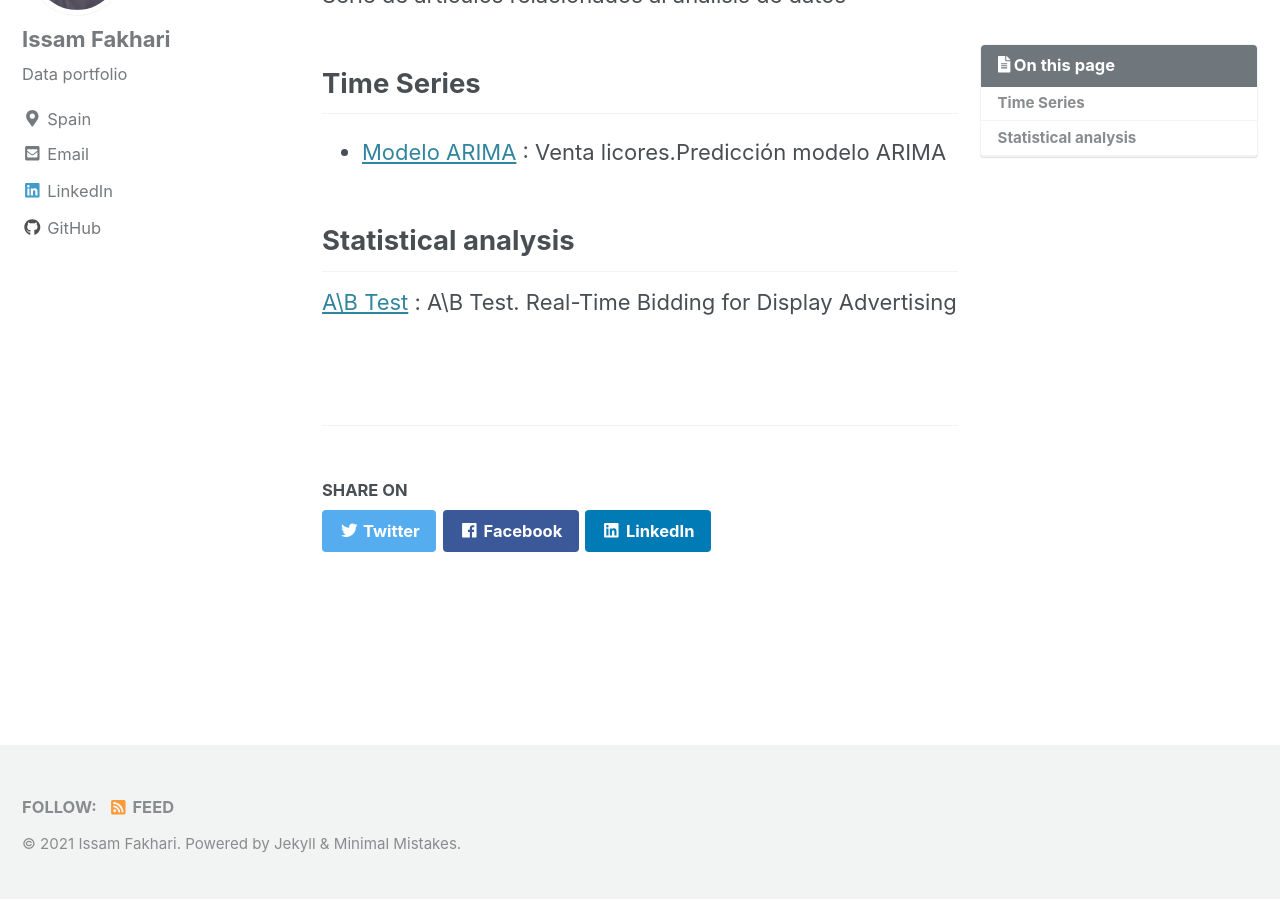
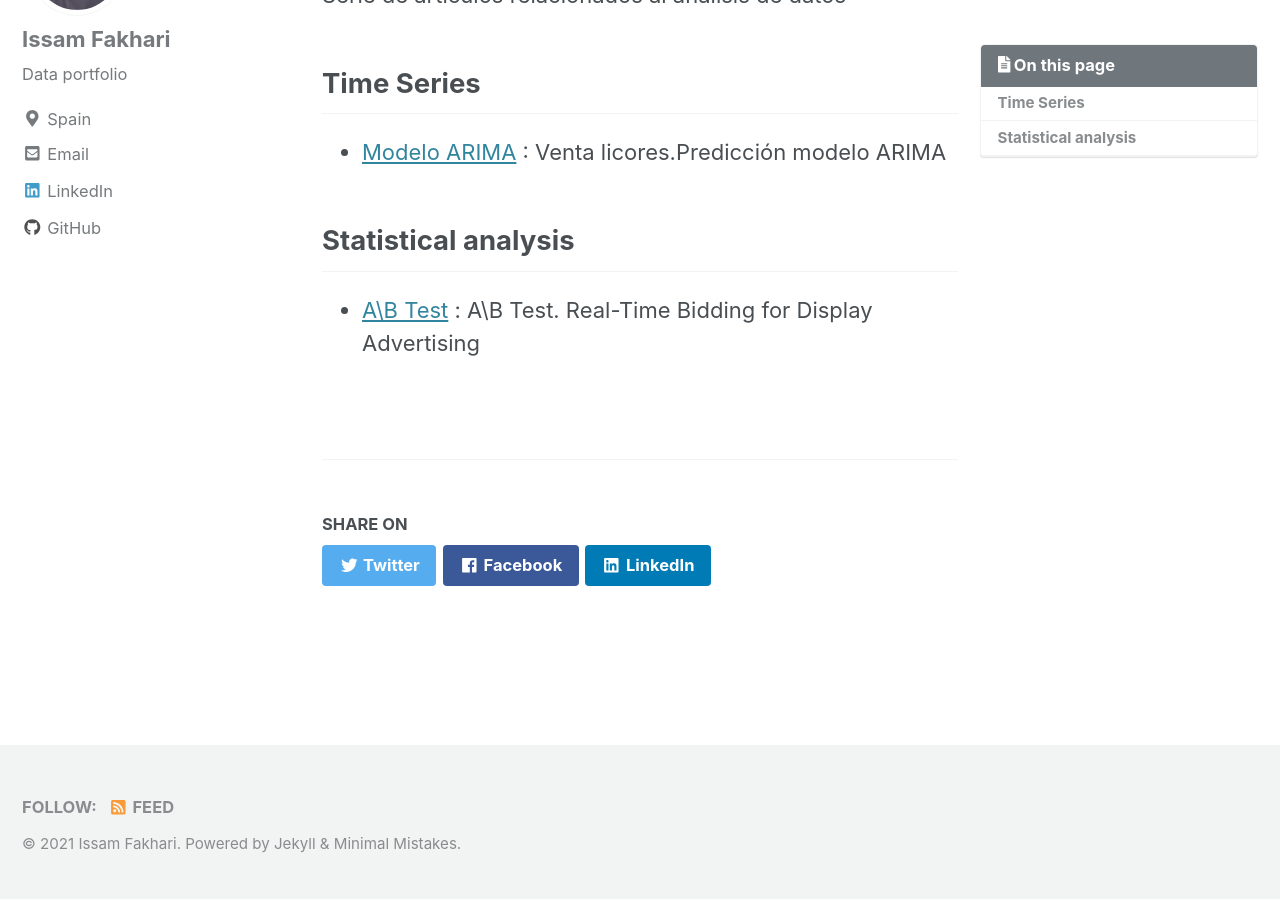
Before and after one commit to IssamFakhari/issamfakhari.github.io, a Jekyll site: the page built from _pages/de.md, in a window 1280 px wide and 900 px high, scrolled down 445 px. Built offline with Jekyll 4.4.1, drawn with Linux system fonts in a browser that asks for light colours; cached includes are drawn as plain includes; a file with an impossible date is left out.

Commit message:
Update de.md

```diff
--- a/_pages/de.md
+++ b/_pages/de.md
@@ -20,4 +20,4 @@
 
 
 ## Statistical analysis
-[A\B Test](https://issamfakhari.github.io/dataanalysis/ABtesting/) : A\B Test. Real-Time Bidding for Display Advertising
+* [A\B Test](https://issamfakhari.github.io/dataanalysis/ABtesting/) : A\B Test. Real-Time Bidding for Display Advertising
```
